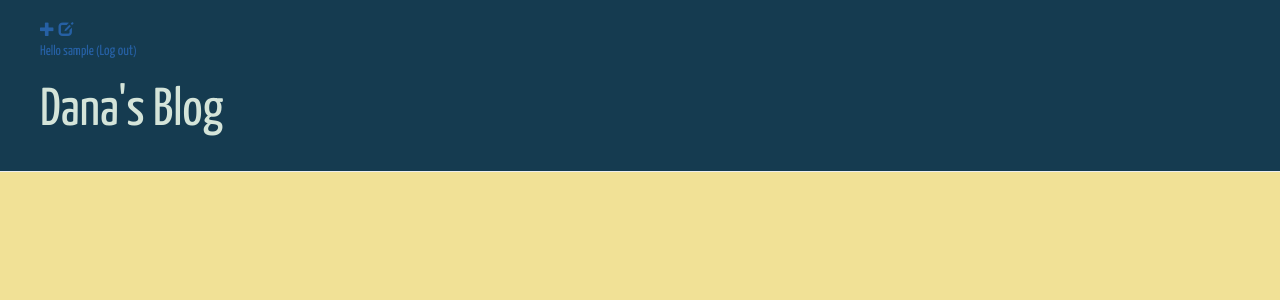
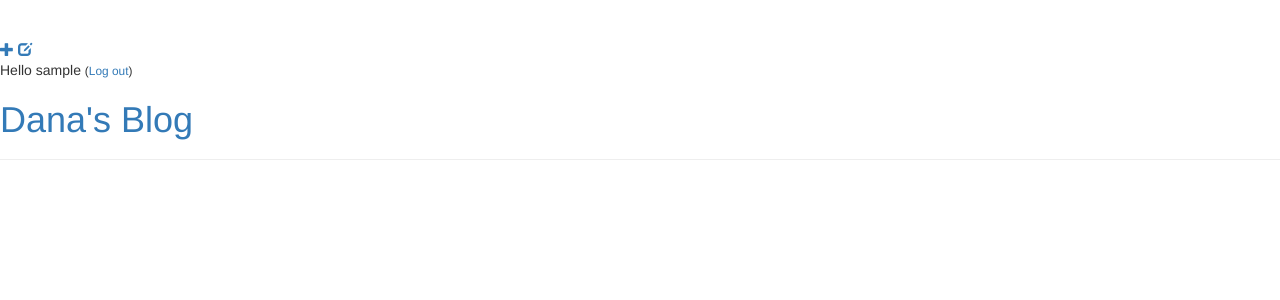
Before and after one commit to dba911/my-blog, a Django app: page / in a window 1280 px wide. Shown: the top 300 px of the page. Run offline with Django 3.2, Linux system fonts and the light colour scheme; the visitor is signed in with stand-in values (Sample User, id 1); data that the repository does not hold is empty; some libraries are stand-ins or nearby versions.

Commit message:
Minor alterations.

```diff
--- a/blog/static/css/blog.css
+++ /dev/null
@@ -1,88 +0,0 @@
-h1 a {
-  color: #D4E4D9;
-  font-size: 40pt;
-  text-align: center;
-  font-family: 'Yanone Kaffeesatz', sans-serif;
-}
-h2 a {
-  color: #153B50;
-  font-size: 32pt;
-  text-align: center;
-  font-family: 'Yanone Kaffeesatz', sans-serif;
-}
-body {
-  background-color: #F1E196;
-}
-
-.page-header {
-  background-color: #153B50;
-  margin-top: 0;
-  padding: 20px 20px 20px 40px;
-}
-
-.page-header h1, .page-header h1 a, .page-header h1 a: visited, .page-header h1 a: active {
-  color: #FFBAA1;
-  font-size: 40pt;
-  text-decoration: none;
-}
-
-.content {
-  margin-left: 40px;
-}
-
-a {
-  color: #2660A4;
-  font-size: 11pt;
-}
-h1, h2, h3, h4, h5, h6, p {
-  font-family: 'Yanone Kaffeesatz', sans-serif;
-}
-
-.date, .date p {
-  color: #828282;
-  font-size: 12pt;
-}
-
-.save {
-  float: right;
-}
-
-.post-form textarea, .post-form input, .post-form p {
-  width: 100%;
-  color: #153B50;
-  font-size: 12pt;
-  font-family: 'Yanone Kaffeesatz', sans-serif;
-}
-
-.top-menu, .top-menu: hover, .top-menu: visited {
-  color: #F0DE8B;
-  float: right;
-  font-family: 'Yanone Kaffeesatz', sans-serif;
-  margin-right: 20px;
-}
-
-p.top-menu {
-  color: #2660A4;
-}
-
-.post h2, .post h2 a, .post h2 a: visited {
-  color: #153B50;
-}
-
-.post {
-  color: #1E4E7A;
-  margin-bottom: 70px;
-  font-size: 15pt;
-  font-family: 'Yanone Kaffeesatz', sans-serif;
-}
-
-
-.comment {
-  margin: 20px 0px 20px 20px;
-  font-family: 'Yanone Kaffeesatz', sans-serif;
-}
-
-a.btn {
-  font-size: 12pt;
-  font-family: 'Yanone Kaffeesatz', sans-serif;
-}
--- a/blog/templates/blog/post_list.html
+++ b/blog/templates/blog/post_list.html
@@ -2,7 +2,7 @@
 {% load static %}
 <html>
     <head>
-      <title>Dana's Diary</title>
+      <title>Dana's Blog</title>
 
       <link rel="stylesheet" href="//maxcdn.bootstrapcdn.com/bootstrap/3.2.0/css/bootstrap.min.css">
       <link rel="stylesheet" href="//maxcdn.bootstrapcdn.com/bootstrap/3.2.0/css/bootstrap-theme.min.css">
```
